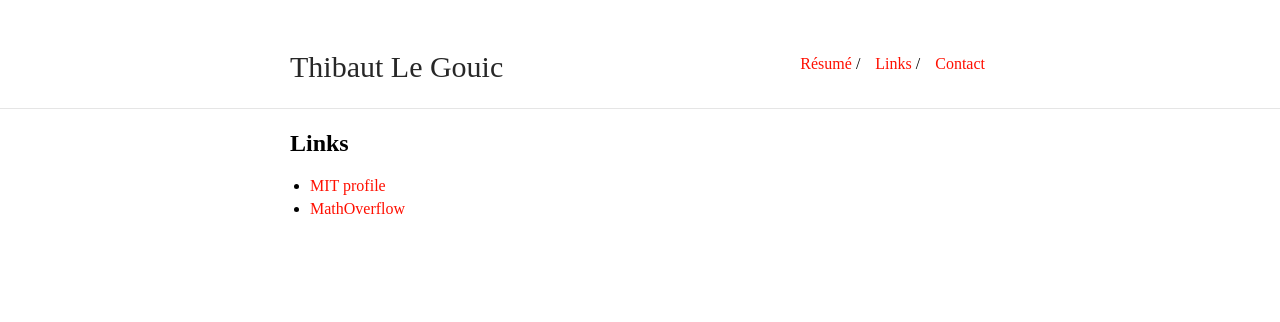
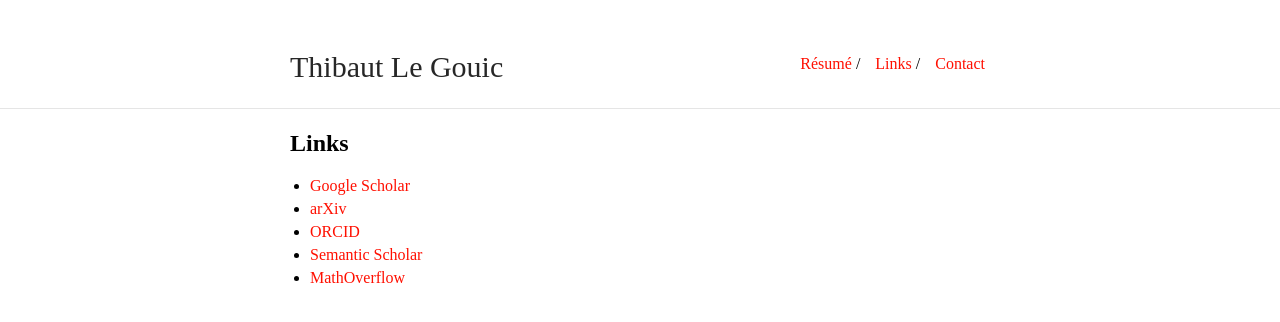
Before and after one commit to ThibautLG/thibautlg.github.io, a Jekyll site: the page built from links.md, in a window 1280 px wide. Shown: the top 322 px of the page. Built offline with Jekyll 4.4.1, drawn with Linux system fonts in a browser that asks for light colours; our own code applies the rules of GitHub Pages for plain Markdown files.

Commit message:
links updated

```diff
--- a/links.md
+++ b/links.md
@@ -3,5 +3,8 @@ layout: default
 ---
 
 ## Links
-* [MIT profile](https://math.mit.edu/directory/profile/?pid=2148)
+* [Google Scholar](https://scholar.google.fr/citations?user=GhBBcugAAAAJ)
+* [arXiv](https://arxiv.org/search/?searchtype=author&query=Gouic%2C+T+L)
+* [ORCID](https://orcid.org/0000-0001-6983-2794)
+* [Semantic Scholar](https://www.semanticscholar.org/author/Thibaut-Le-Gouic/2270369)
 * [MathOverflow](https://mathoverflow.net/)
```
